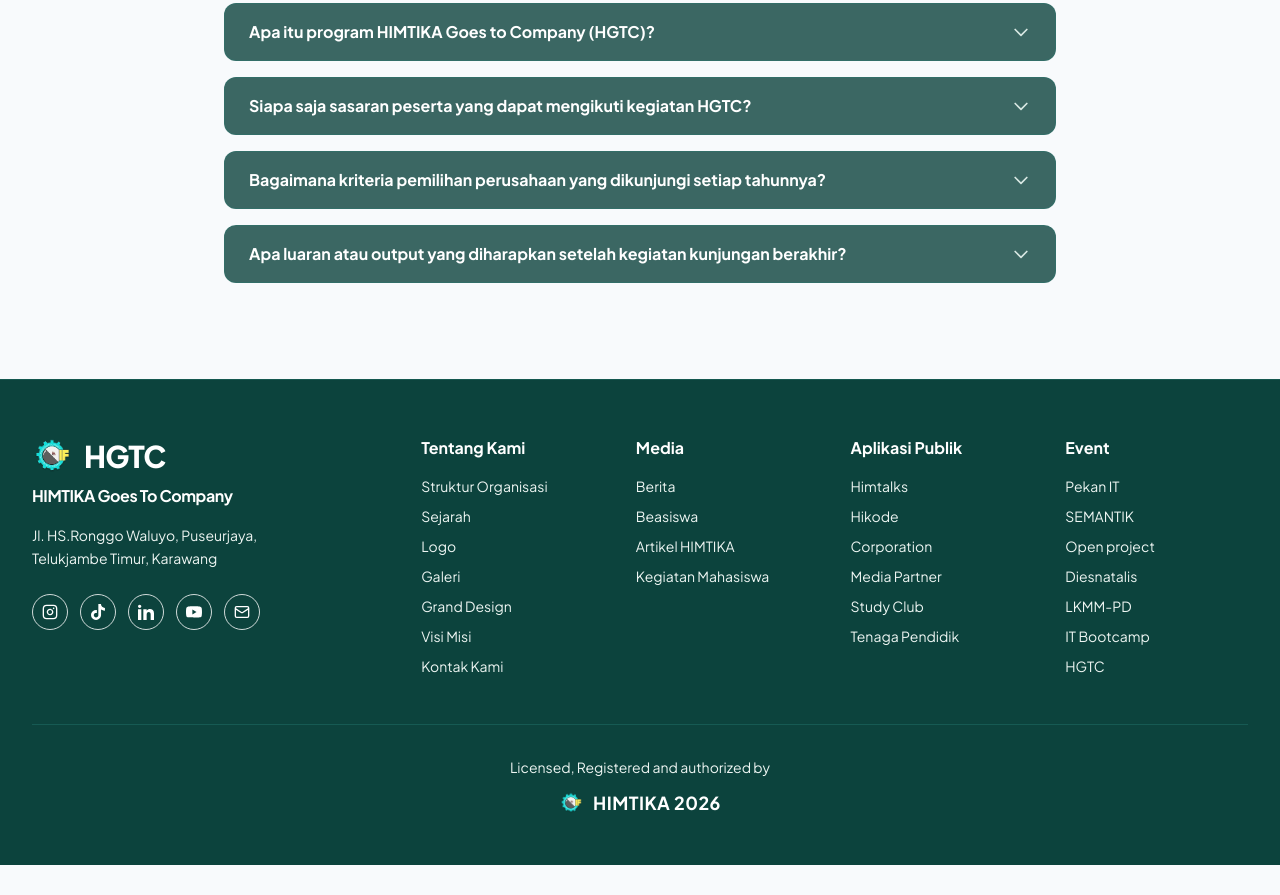
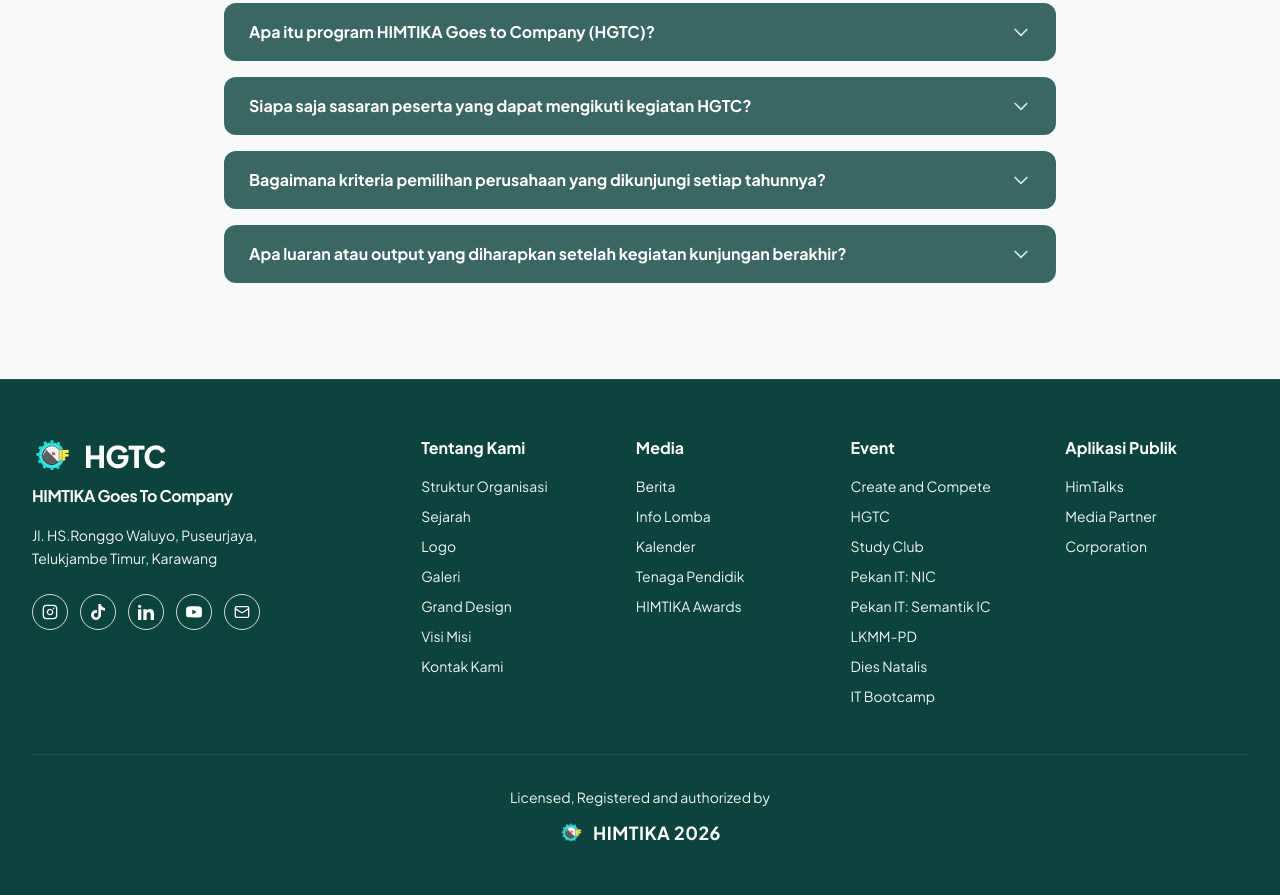
Before and after one commit to Sy4d-G/hgtc-web, a plain HTML site: page index.html in a window 1280 px wide. Shown: the part 6124-7019 px from the top of the page. Before the commit the page ends 6989 px from the top, so only its background shows below. Drawn offline with nearby package versions, Linux system fonts and the light colour scheme; a web font is replaced by a local one.

Commit message:
fix(footer): update links and column order to match himtika portal

```diff
--- a/index.html
+++ b/index.html
@@ -736,35 +736,34 @@
             <div>
               <h3 class="text-base font-bold text-white mb-4">Media</h3>
               <ul class="space-y-2.5 text-sm">
-                <li><a href="https://himtika.cs.unsika.ac.id/berita/" class="text-slate-300 hover:text-white transition-colors">Berita</a></li>
-                <li><a href="https://himtika.cs.unsika.ac.id/beasiswa/" class="text-slate-300 hover:text-white transition-colors">Beasiswa</a></li>
-                <li><a href="https://himtika.cs.unsika.ac.id/hikode/" class="text-slate-300 hover:text-white transition-colors">Artikel HIMTIKA</a></li>
-                <li><a href="https://himtika.cs.unsika.ac.id/kegiatan-mahasiswa/" class="text-slate-300 hover:text-white transition-colors">Kegiatan Mahasiswa</a></li>
+                <li><a href="https://www.instagram.com/himtika_unsika/" target="_blank" rel="noopener noreferrer" class="text-slate-300 hover:text-white transition-colors">Berita</a></li>
+                <li><a href="https://www.instagram.com/cnc_himtika/" target="_blank" rel="noopener noreferrer" class="text-slate-300 hover:text-white transition-colors">Info Lomba</a></li>
+                <li><a href="https://himtika.cs.unsika.ac.id/kalender/" class="text-slate-300 hover:text-white transition-colors">Kalender</a></li>
+                <li><a href="https://himtika.cs.unsika.ac.id/dosen/" class="text-slate-300 hover:text-white transition-colors">Tenaga Pendidik</a></li>
+                <li><a href="https://himtika.cs.unsika.ac.id/himtika-awards/" class="text-slate-300 hover:text-white transition-colors">HIMTIKA Awards</a></li>
+              </ul>
+            </div>
+
+            <div>
+              <h3 class="text-base font-bold text-white mb-4">Event</h3>
+              <ul class="space-y-2.5 text-sm">
+                <li><a href="https://himtika.cs.unsika.ac.id/cnc/" class="text-slate-300 hover:text-white transition-colors">Create and Compete</a></li>
+                <li><a href="#hero" class="text-slate-300 hover:text-white transition-colors">HGTC</a></li>
+                <li><a href="https://himtika.cs.unsika.ac.id/studyclub/" class="text-slate-300 hover:text-white transition-colors">Study Club</a></li>
+                <li><a href="https://himtika.cs.unsika.ac.id/pekan-it/" class="text-slate-300 hover:text-white transition-colors">Pekan IT: NIC</a></li>
+                <li><a href="https://himtika.cs.unsika.ac.id/pekan-it/detail-semantik/" class="text-slate-300 hover:text-white transition-colors">Pekan IT: Semantik IC</a></li>
+                <li><a href="https://himtika.cs.unsika.ac.id/lkmmpd/" class="text-slate-300 hover:text-white transition-colors">LKMM-PD</a></li>
+                <li><a href="https://himtika.cs.unsika.ac.id/diesnatalis/" class="text-slate-300 hover:text-white transition-colors">Dies Natalis</a></li>
+                <li><a href="https://himtika.cs.unsika.ac.id/it-bootcamp/" class="text-slate-300 hover:text-white transition-colors">IT Bootcamp</a></li>
               </ul>
             </div>
 
             <div>
               <h3 class="text-base font-bold text-white mb-4">Aplikasi Publik</h3>
               <ul class="space-y-2.5 text-sm">
-                <li><a href="https://himtalks.vercel.app/himtalks" target="_blank" rel="noopener noreferrer" class="text-slate-300 hover:text-white transition-colors">Himtalks</a></li>
-                <li><a href="https://himtika.cs.unsika.ac.id/hikode/" class="text-slate-300 hover:text-white transition-colors">Hikode</a></li>
+                <li><a href="https://himtalks.vercel.app/himtalks" target="_blank" rel="noopener noreferrer" class="text-slate-300 hover:text-white transition-colors">HimTalks</a></li>
+                <li><a href="https://himtika.cs.unsika.ac.id/media-partner/" class="text-slate-300 hover:text-white transition-colors">Media Partner</a></li>
                 <li><a href="https://himtika.cs.unsika.ac.id/corporation/" class="text-slate-300 hover:text-white transition-colors">Corporation</a></li>
-                <li><a href="https://himtika.cs.unsika.ac.id/media-partner/" class="text-slate-300 hover:text-white transition-colors">Media Partner</a></li>
-                <li><a href="https://himtika.cs.unsika.ac.id/studyclub/" class="text-slate-300 hover:text-white transition-colors">Study Club</a></li>
-                <li><a href="https://himtika.cs.unsika.ac.id/dosen/" class="text-slate-300 hover:text-white transition-colors">Tenaga Pendidik</a></li>
-              </ul>
-            </div>
-
-            <div>
-              <h3 class="text-base font-bold text-white mb-4">Event</h3>
-              <ul class="space-y-2.5 text-sm">
-                <li><a href="https://himtika.cs.unsika.ac.id/pekan-it/" class="text-slate-300 hover:text-white transition-colors">Pekan IT</a></li>
-                <li><a href="https://himtika.cs.unsika.ac.id/pekan-it/detail-semantik/" class="text-slate-300 hover:text-white transition-colors">SEMANTIK</a></li>
-                <li><a href="https://himtika.cs.unsika.ac.id/open-project/" class="text-slate-300 hover:text-white transition-colors">Open project</a></li>
-                <li><a href="https://himtika.cs.unsika.ac.id/diesnatalis/" class="text-slate-300 hover:text-white transition-colors">Diesnatalis</a></li>
-                <li><a href="https://himtika.cs.unsika.ac.id/lkmmpd/" class="text-slate-300 hover:text-white transition-colors">LKMM-PD</a></li>
-                <li><a href="https://himtika.cs.unsika.ac.id/it-bootcamp/" class="text-slate-300 hover:text-white transition-colors">IT Bootcamp</a></li>
-                <li><a href="#hero" class="text-slate-300 hover:text-white transition-colors">HGTC</a></li>
               </ul>
             </div>
 
```
